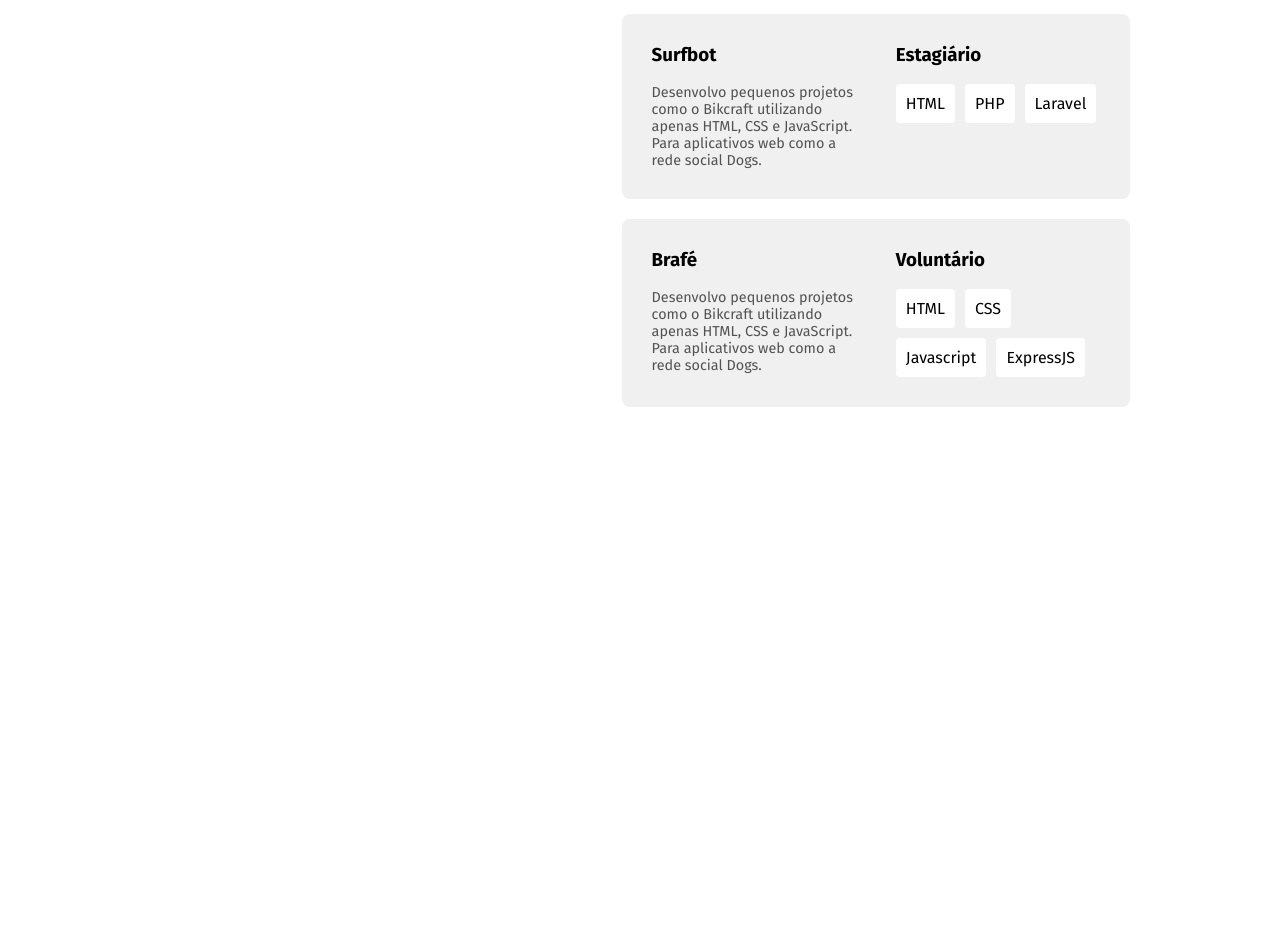
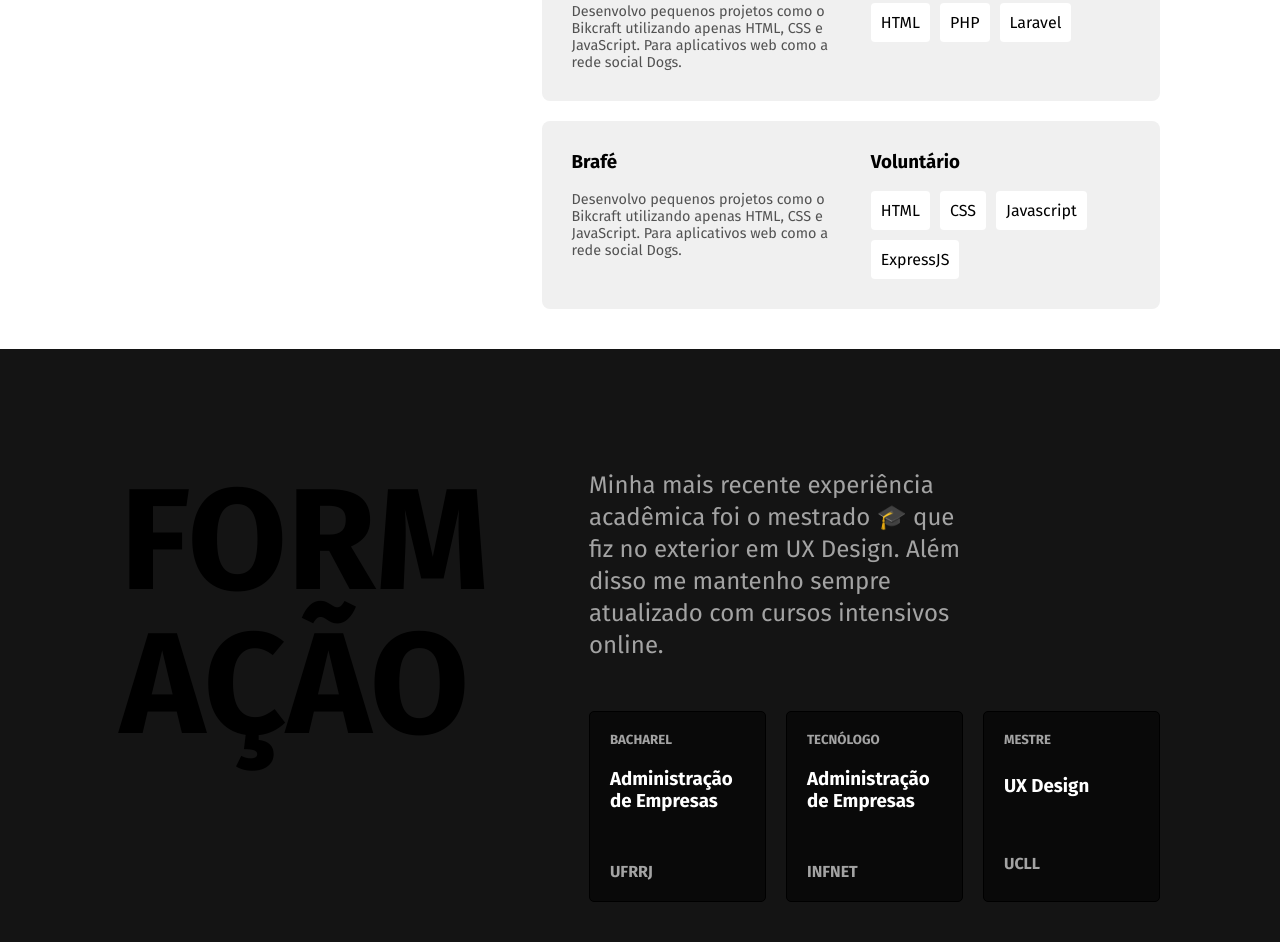
Before and after one commit to thicovfx/origamid-portfolio, a plain HTML site: page index.html in a window 1280 px wide. Shown: the part 1197-2139 px from the top of the page. Before the commit the page ends 1644 px from the top, so only its background shows below. Drawn offline with Linux system fonts and the light colour scheme.

Commit message:
Started section on education

```diff
--- a/index.html
+++ b/index.html
@@ -26,7 +26,7 @@
     </header>
 
     <main>
-        <article class="container">
+        <article class="container-white">
             <div class="hero">
                 <img class="wolf" src="img/perfil.jpg" alt="Perfil" />
                 <img class="detail" src="img/detalhe.svg" alt="" />
@@ -37,7 +37,7 @@
             </div>
         </article>
 
-        <article class="container">
+        <article class="container-white">
             <div class="experience">
                 <h1 class="experience-title">Expe<br>riên<br>cia</h1>
                 <div class="experience-section">
@@ -79,6 +79,30 @@
             </div><!--experience-->
         </article>
 
+        <article class="container-grey">
+            <div class="education">
+                <h1 class="education-title">Form<br>ação</h1>
+                <div class="education-section">
+                    <p class="education-section-text">Minha mais recente experiência acadêmica foi o mestrado 🎓 que fiz no exterior em UX Design. Além disso me mantenho sempre atualizado com cursos intensivos online.</p>
+                    <div class="education-item">
+                        <h5>Bacharel</h5>
+                        <h3>Administração de Empresas</h3>
+                        <h4>UFRRJ</h4>
+                    </div><!--education-item-->
+                    <div class="education-item">
+                        <h5>Tecnólogo</h5>
+                        <h3>Administração de Empresas</h3>
+                        <h4>Infnet</h4>
+                    </div><!--education-item-->
+                    <div class="education-item">
+                        <h5>Mestre</h5>
+                        <h3>UX Design</h3>
+                        <h4>UCLL</h4>
+                    </div><!--education-item-->
+                </div><!--education-section-->
+            </div><!--education-->
+        </article>
+
 
 
     </main>
--- a/style.css
+++ b/style.css
@@ -3,7 +3,7 @@ body{
     font-family: 'Fira Sans', sans-serif;
 }
 
-p, h1, h2, h3, article, ul, li{
+p, h1, h2, h3, h4, h5, h6, article, ul, li{
     margin: 0px;
     padding: 0px;
 }
@@ -25,7 +25,7 @@ img{
     display: flex;
     justify-content: space-between;
     background-color: #fbfbfb;
-    padding: 40px 150px;
+    padding: 40px 120px;
 }
 
 .menu-items{
@@ -40,9 +40,14 @@ img{
     font-size: 1.2rem;
 }
 
-.container{
-    display: grid;
-    padding: 40px 150px;
+.container-white{
+    padding: 40px 120px;
+    background-color: white;
+}
+
+.container-grey{
+    padding: 40px 120px;
+    background-color: #141414;
 }
 
 .wolf{
@@ -83,7 +88,7 @@ img{
 .experience{
     display: grid;
     grid-template-columns: auto 1fr;
-    gap: 150px;
+    gap: 100px;
 }
 
 .experience-title{
@@ -107,7 +112,6 @@ img{
 
 .experience-item{
     background-color: #f0f0f0;
-    /* height: 150px; */
     border-radius: 8px;
     padding: 30px;
     display: grid;
@@ -132,3 +136,54 @@ img{
     padding: 10px;
     border-radius: 4px;
 }
+
+.education{
+    display: grid;
+    grid-template-columns: auto 1fr;
+    gap: 100px;
+    background-color: #141414;
+    margin-top: 80px;
+}
+
+.education-title{
+    font-size: 9rem;
+    color: #000;
+    text-transform: uppercase;
+    text-align: left;
+    line-height: 9rem;
+}
+
+.education-section{
+    display: grid;
+    gap: 20px;
+    grid-template-columns: 1fr 1fr 1fr;
+}
+
+.education-section-text{
+    display: grid;
+    grid-column: 1/3;
+    font-size: 1.5rem;
+    line-height: 2rem;
+    margin-bottom: 30px;
+    color: #a3a3a3;
+}
+
+.education-item{
+    display: grid;
+    grid-row: 2;
+    gap: 20px;
+    background-color: #090909;
+    border: 1px solid #000;
+    border-radius: 5px;
+    padding: 20px;
+}
+
+.education-item h4, h5{
+    color: #a3a3a3;
+    text-transform: uppercase;
+}
+
+.education-item h3{
+    color: white;
+    margin-bottom: 30px;
+}
```
